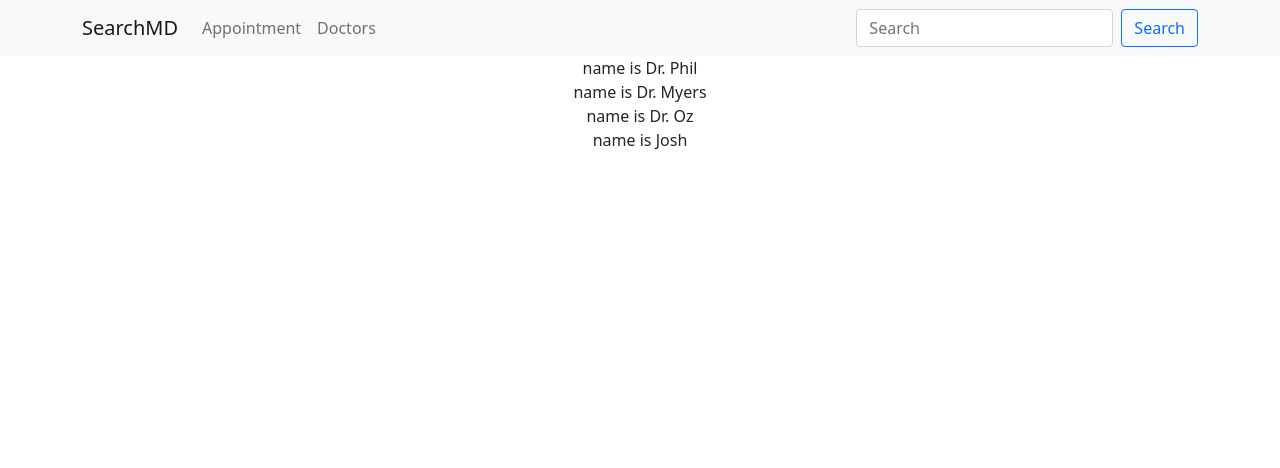
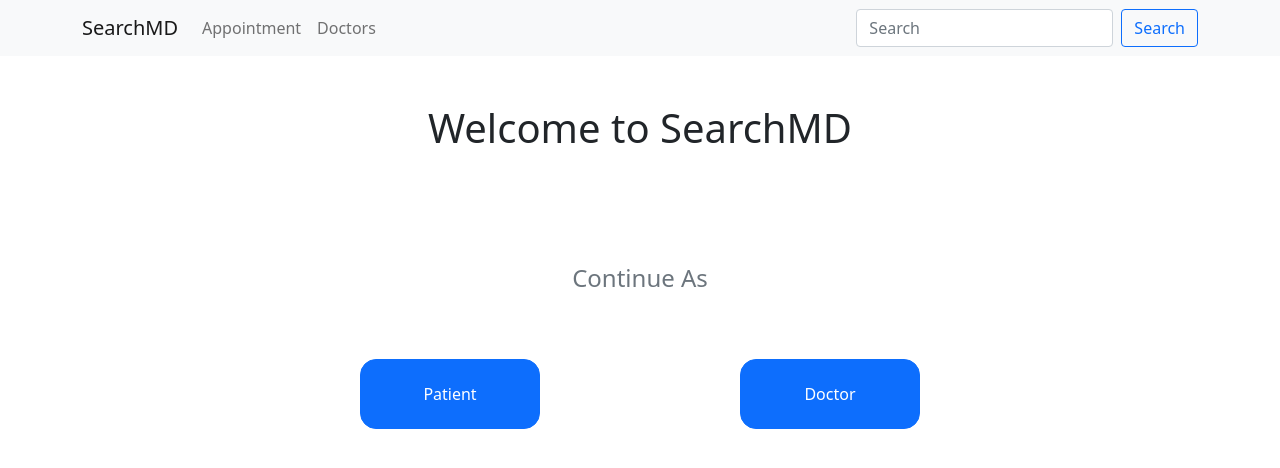
Before and after one commit to HunterSandlin/SearchMD, a React (Create React App) app in the folder apps/frontend/: page / in a window 1280 px wide. Shown: the top 468 px of the page. Built offline with nearby package versions, Linux system fonts and the light colour scheme.

Commit message:
Added callbacks to change state in app.js

```diff
--- a/apps/frontend/src/App.js
+++ b/apps/frontend/src/App.js
@@ -1,18 +1,30 @@
 
 import './App.css';
 import 'bootstrap/dist/css/bootstrap.min.css';
-import SearchmdComponent from './components/SearchmdComponent';
-import AppointmentsCard from './components/AppointmentsCard';
+import Login from './components/Login';
 import Appointments from './components/Appointments';
 
 import NavbarComponent from './components/NavbarComponent';
 import HomePage from './components/HomePage';
+import { useState } from 'react';
 
 function App() {
+
+  const [active, setActive] = useState("HomePage");
+
+
   return (
     <div className="App">
       <NavbarComponent />
+      {active === "HomePage" &&
+      <HomePage patientLogin={value => setActive(value)} />
+      }
+      {active === "Login" &&
+      <Login goToAppointments={value => setActive(value)}/>
+      }
+      {active === "Appointments" &&
       <Appointments />
+      }
     </div>
   );
 }
--- a/apps/frontend/src/components/HomePage.js
+++ b/apps/frontend/src/components/HomePage.js
@@ -1,12 +1,10 @@
 import React from 'react';
 import {Button, Row, Col, Container} from 'react-bootstrap';
-import LoginModal from './LoginModal';
 
 class HomePage extends React.Component{
     constructor(props){
         super(props)
         this.state = {
-            isOpen: false
         };
     }
     componentDidMount(){
@@ -21,24 +19,7 @@ class HomePage extends React.Component{
       }
 
     render(){
-           const backdropStyle = {
-      position: 'fixed',
-      top: 0,
-      bottom: 0,
-      left: 0,
-      right: 0,
-      backgroundColor: 'rgba(0,0,0,0.3)',
-      padding: 50
-    };
 
-    const modalStyle = {
-      backgroundColor: '#fff',
-      borderRadius: 5,
-      maxWidth: 500,
-      minHeight: 300,
-      margin: '0 auto',
-      padding: 30
-    };
         const divStyle = {
             marginLeft: '100px',
             maginTop: '500px',
@@ -52,6 +33,7 @@ class HomePage extends React.Component{
 
 
         return(
+
             <div>
                         <Container>
                         <Row className="d-flex py-5 align-items-center align-middle align-items-center">
@@ -67,10 +49,10 @@ class HomePage extends React.Component{
                                     </Row>
                                     <Row>
                                         <div>
-                                    <Button onClick={this.toggleModal} style={divStyle} className="center-btn">
+                                            <Button onClick={() => {this.props.patientLogin("Login")}} style={divStyle} className="center-btn">
                                                 Patient
                                             </Button>
-                                    <Button onClick={this.toggleModal} style={divStyle} className="center-btn">
+                                            <Button onClick={() => {this.props.patientLogin("Login")}} style={divStyle} className="center-btn">
                                                 Doctor
                                             </Button>
                                         </div>
@@ -80,14 +62,6 @@ class HomePage extends React.Component{
                         </Row>
                         </Container>
 
-                <LoginModal onClose={this.toggleModal} show={true} />
-
-                {
-                this.state.isOpen &&
-                <div>
-                    Login Modal
-                </div>
-                }
 
 
             </div>
--- a/apps/frontend/src/components/Login.js
+++ b/apps/frontend/src/components/Login.js
@@ -32,7 +32,7 @@ class Login extends React.Component{
                                 <Form.Group className="mb-3" style={paddingStyle} controlId="formBasicPassword">
                                     <Form.Control type="password" placeholder="Password" />
                                 </Form.Group>
-                                <Button variant="primary" type="submit">
+                                <Button onClick={() => {this.props.goToAppointments("Appointments")}} variant="primary" type="submit">
                                     Submit
                                 </Button>
                                 </Form>
```
Lines whose indentation alone changed are shown as unchanged.
